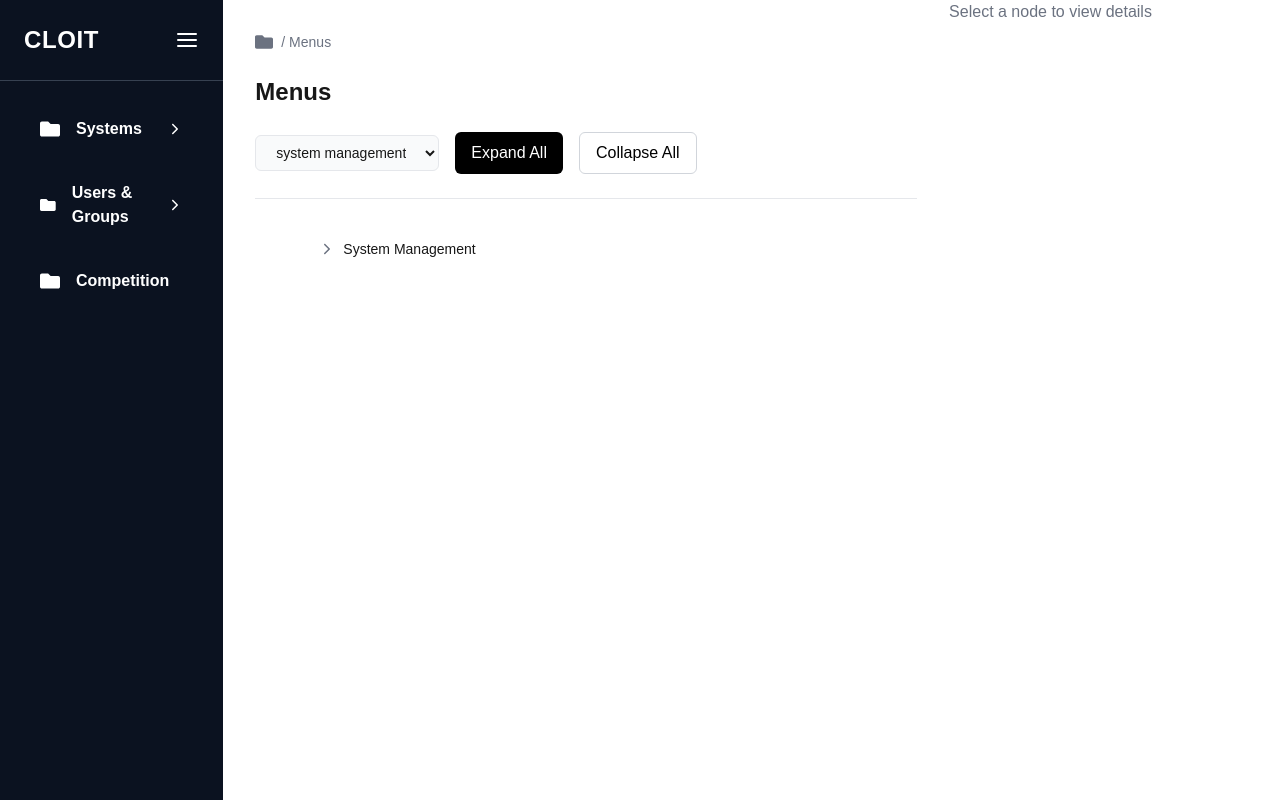
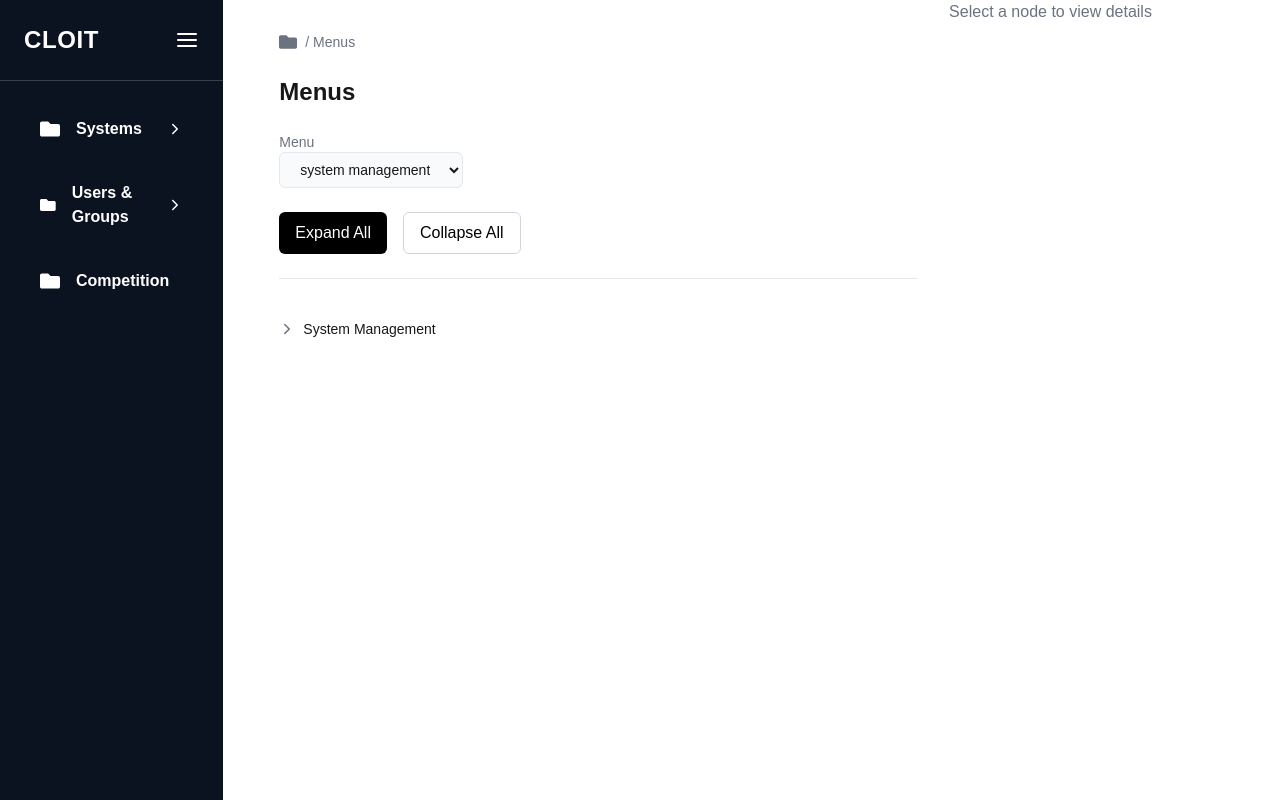
Before and after one commit to gaurav-padaliya/snapx-T, a Next.js app in the folder frontend/: page / in a window 1280 px wide. Built offline with nearby package versions, Linux system fonts and the light colour scheme.

Commit message:
refactor: Adjust layout and styling of MenuHeader, MenuTree, and TreeNode components

```diff
--- a/frontend/app/components/MenuHeader.tsx
+++ b/frontend/app/components/MenuHeader.tsx
@@ -5,7 +5,7 @@ import { FaFolder } from "react-icons/fa";
 
 const MenuHeader: React.FC = () => {
   return (
-    <div className="flex flex-col space-y-6 border-b border-gray-200 pb-6">
+    <div className="flex flex-col space-y-6 border-b border-gray-200 pb-6 ml-6">
       {/* Breadcrumbs */}
       <div className="flex items-center space-x-2 text-gray-500 text-sm">
         <FaFolder className="text-lg text-gray-500" />
@@ -16,14 +16,18 @@ const MenuHeader: React.FC = () => {
       <h1 className="text-2xl font-bold">Menus</h1>
 
       {/* Dropdown and Buttons */}
-      <div className="flex items-center space-x-4">
+      <div className="flex flex-col">
         {/* Dropdown */}
+        <div className="text-sm text-gray-500">Menu</div>
+        <div className="relative w-48">
           <select className="border rounded-md px-4 py-2 text-sm focus:outline-none bg-gray-50">
             <option value="system-management">system management</option>
-          <option value="menu-management">menu management</option>
+            {/* <option value="menu-management">menu management</option> */}
           </select>
+        </div>
 
         {/* Expand All and Collapse All Buttons */}
+      </div>
       <div className="flex space-x-4">
         <button className="bg-black text-white px-4 py-2 rounded-md hover:bg-gray-800">
           Expand All
@@ -33,7 +37,6 @@ const MenuHeader: React.FC = () => {
         </button>
       </div>
     </div>
-    </div>
   );
 };
 
--- a/frontend/app/components/MenuTree.tsx
+++ b/frontend/app/components/MenuTree.tsx
@@ -10,7 +10,7 @@ const MenuTree: React.FC<{
   setActiveNode: (node: any) => void;
 }> = ({ data, onSelect, activeNode, setActiveNode }) => {
   return (
-    <ul className="list-none m-10">
+    <ul className="list-none my-10">
       {data.map((node) => (
         <TreeNode
           key={node.id}
--- a/frontend/app/components/TreeNode.tsx
+++ b/frontend/app/components/TreeNode.tsx
@@ -64,7 +64,7 @@ const TreeNode: React.FC<{
       </div>
       {/* Child Nodes */}
       {isExpanded && node.children && (
-        <ul className="ml-2 border-l border-gray-300 ">
+        <ul className="ml-2 border-l border-gray-300">
           {node.children.map((child: any) => (
             <TreeNode
               key={child.id}
```
Lines whose indentation alone changed are shown as unchanged.
